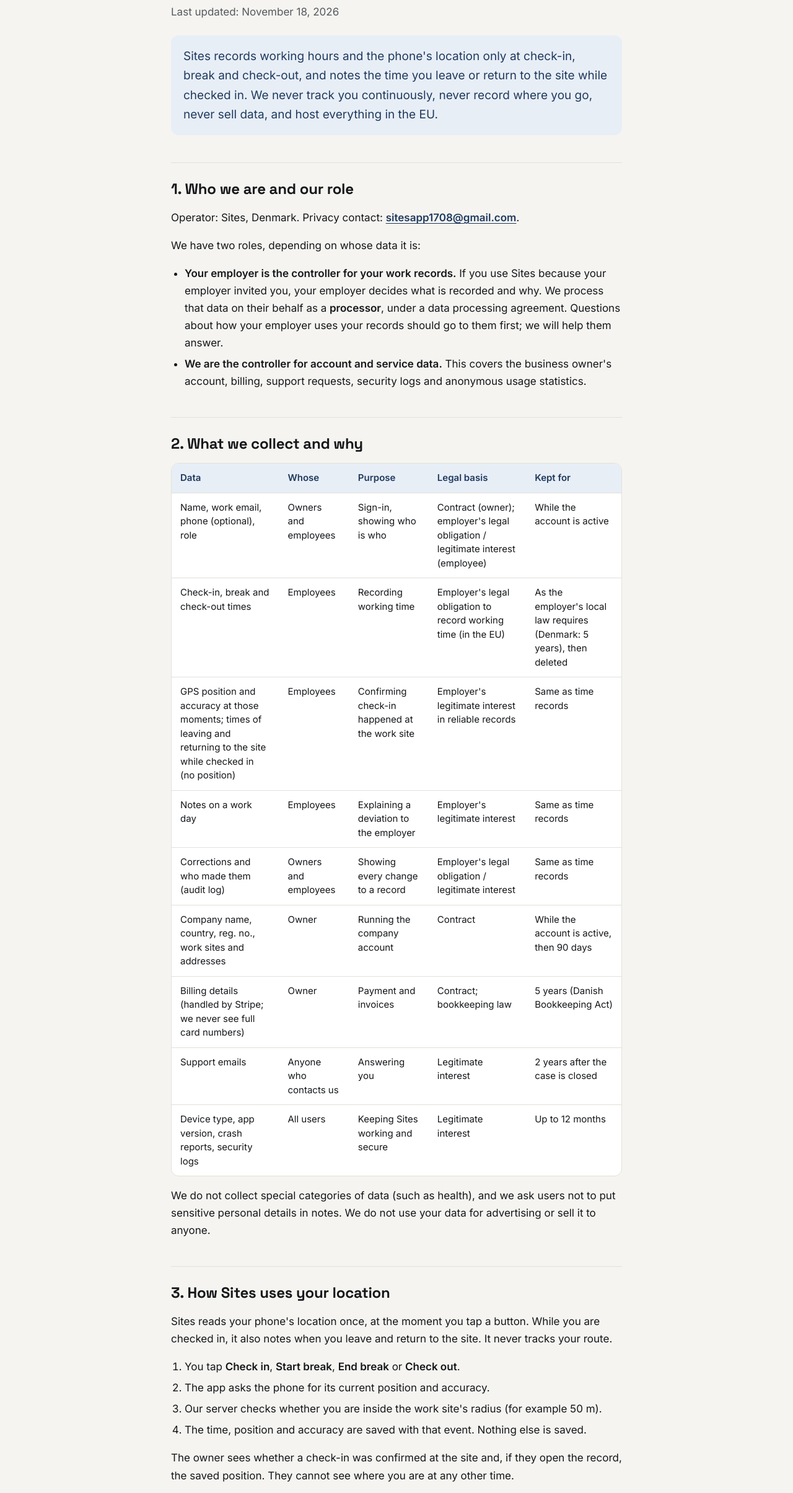
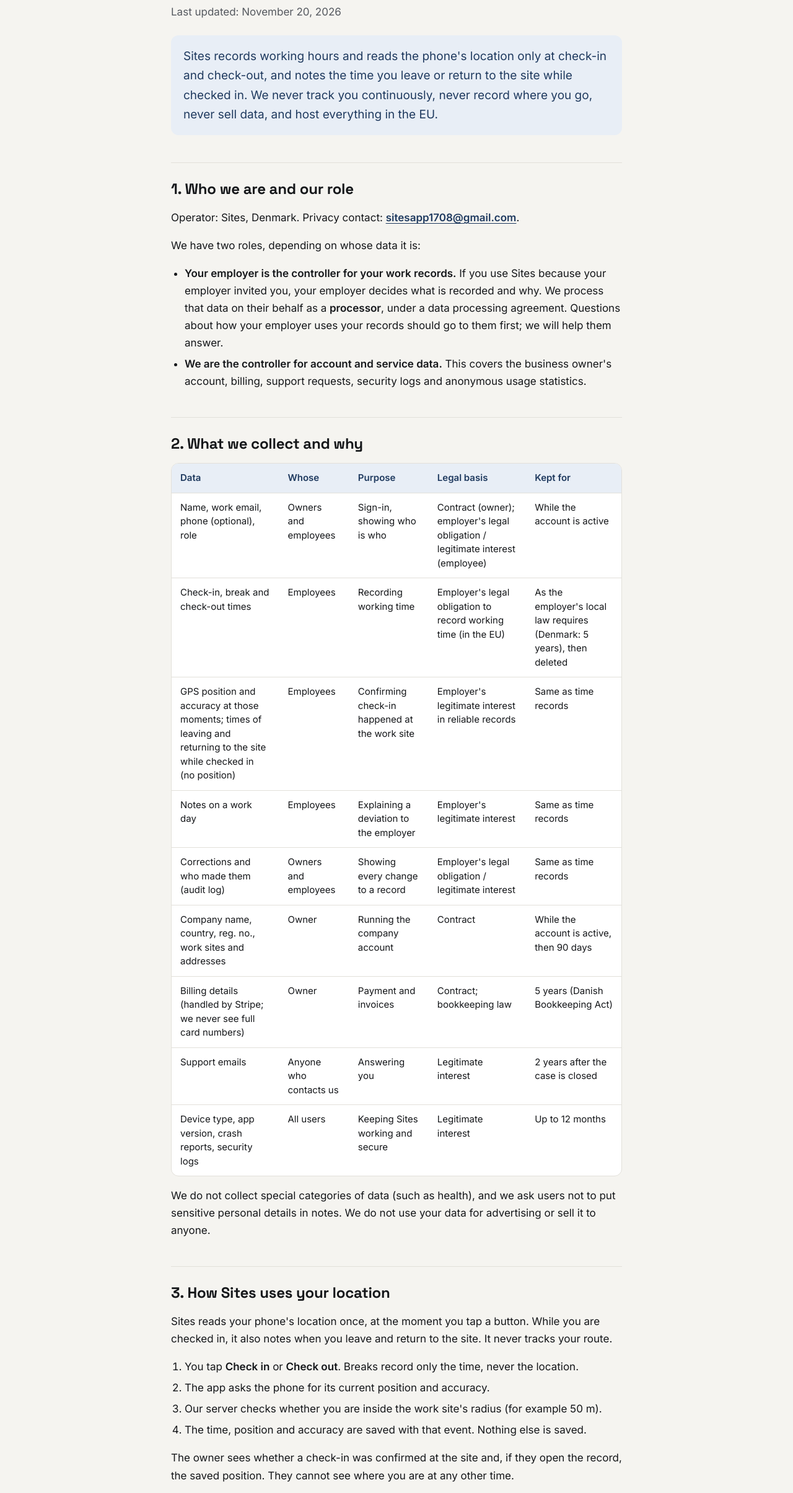
Before and after one commit to Sitesapp2026/sitesapp2026.github.io, a plain HTML site: page privacy/index.html in a window 1280 px wide. Shown: the part 120-2529 px from the top of the page at 62% size. Drawn offline with Linux system fonts and the light colour scheme.

Commit message:
Location only at check-in and check-out, not at breaks
Co-Authored-By: Claude Opus 5.5 <noreply@anthropic.com>

```diff
--- a/privacy/index.html
+++ b/privacy/index.html
@@ -20,9 +20,9 @@
 </header>
 <main class="wrap">
 <h1>Privacy Policy</h1>
-<p class="updated">Last updated: November 18, 2026</p>
+<p class="updated">Last updated: November 20, 2026</p>
 
-<p class="lead">Sites records working hours and the phone's location only at check-in, break and check-out, and notes the time you leave or return to the site while checked in. We never track you continuously, never record where you go, never sell data, and host everything in the EU.</p>
+<p class="lead">Sites records working hours and reads the phone's location only at check-in and check-out, and notes the time you leave or return to the site while checked in. We never track you continuously, never record where you go, never sell data, and host everything in the EU.</p>
 
 <h2>1. Who we are and our role</h2>
 <p>Operator: Sites, Denmark. Privacy contact: <a href="mailto:sitesapp1708@gmail.com">sitesapp1708@gmail.com</a>.</p>
@@ -54,7 +54,7 @@
 <h2>3. How Sites uses your location</h2>
 <p>Sites reads your phone's location once, at the moment you tap a button. While you are checked in, it also notes when you leave and return to the site. It never tracks your route.</p>
 <ol>
-  <li>You tap <strong>Check in</strong>, <strong>Start break</strong>, <strong>End break</strong> or <strong>Check out</strong>.</li>
+  <li>You tap <strong>Check in</strong> or <strong>Check out</strong>. Breaks record only the time, never the location.</li>
   <li>The app asks the phone for its current position and accuracy.</li>
   <li>Our server checks whether you are inside the work site's radius (for example 50 m).</li>
   <li>The time, position and accuracy are saved with that event. Nothing else is saved.</li>
```
Also changed, not shown: terms/index.html (+2 -2 lines).
